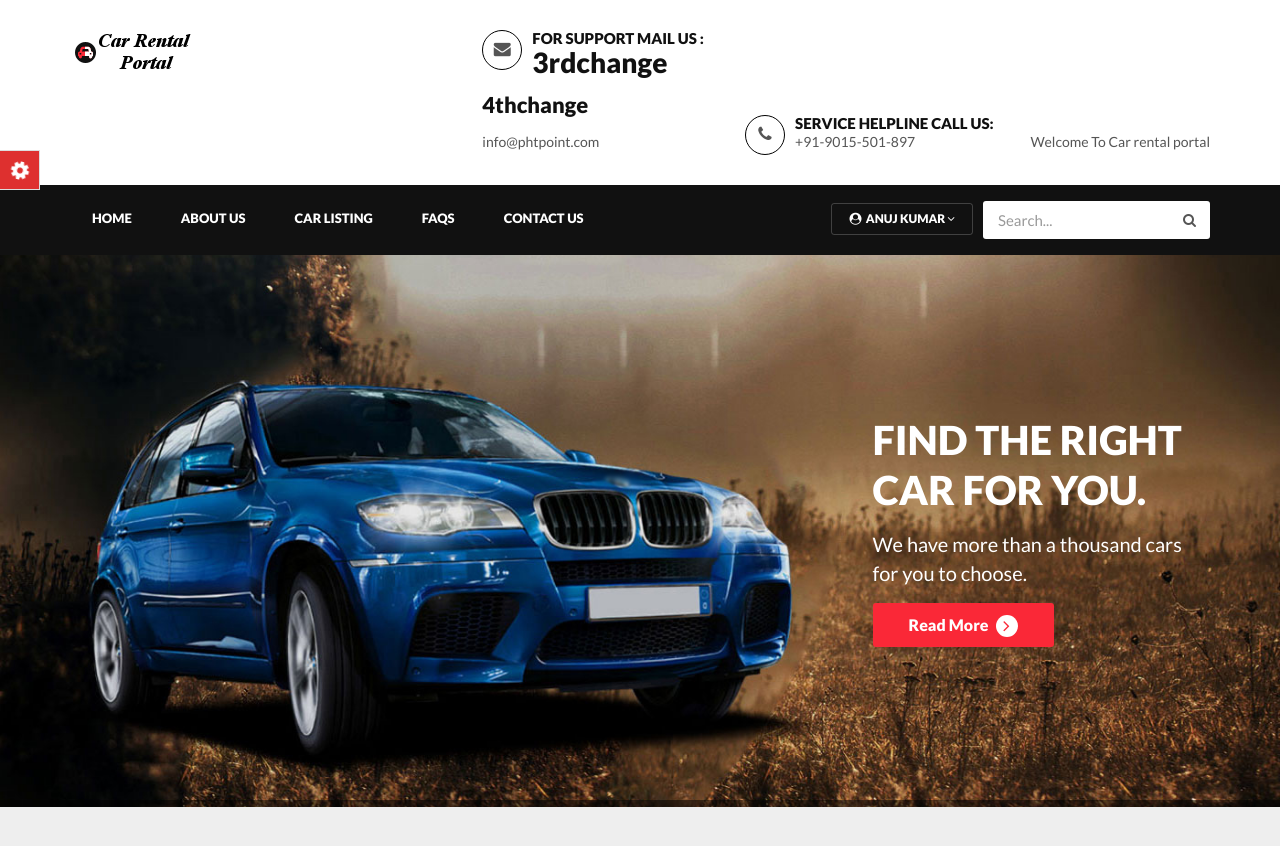
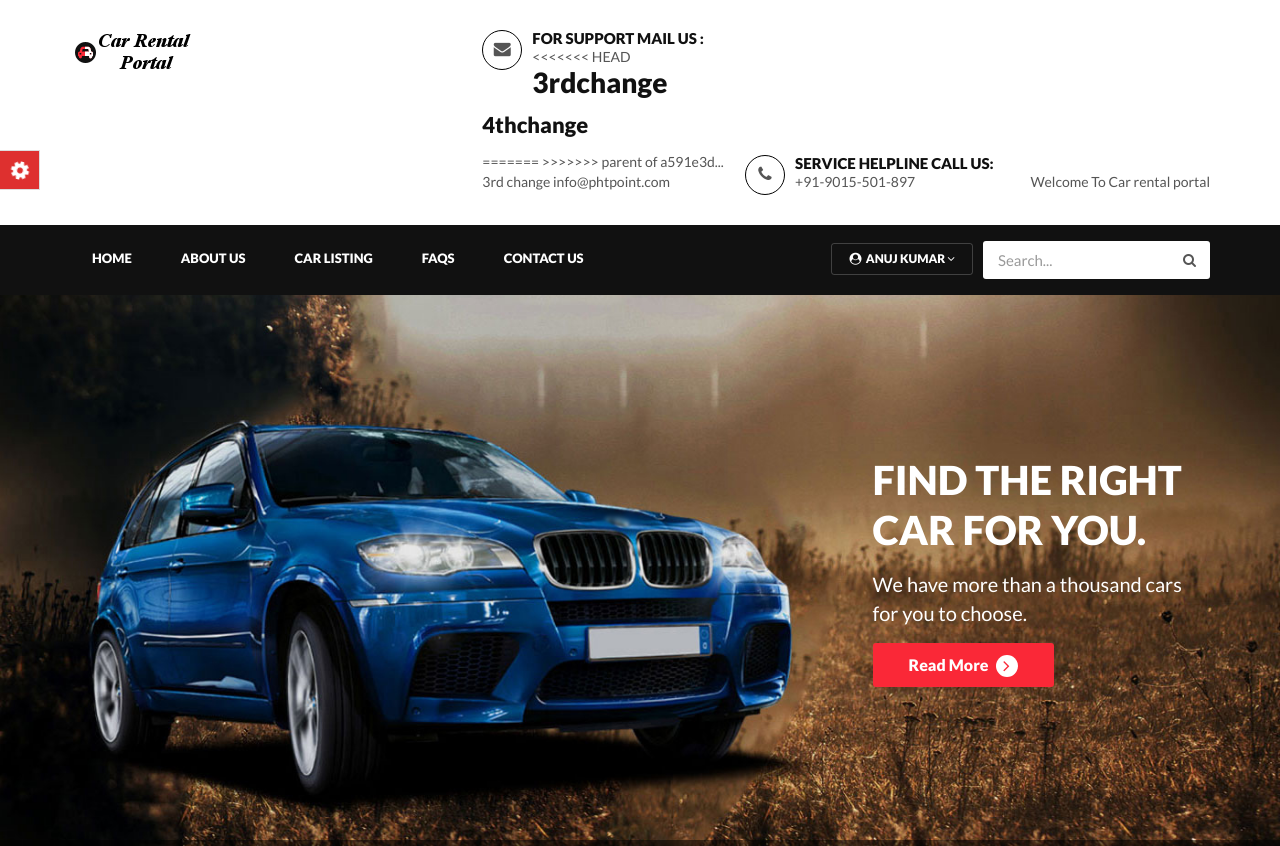
Before and after one commit to tayzarmein/repository1, a PHP site: page / in a window 1280 px wide. Shown: the top 846 px of the page. Run offline with PHP 8.4, Linux system fonts and the light colour scheme; a user stored in the database is signed in; data comes from the database, SQL or seed files in the repository.

Commit message:
Update header.php

```diff
--- a/includes/header.php
+++ b/includes/header.php
@@ -11,8 +11,11 @@
             <div class="header_widgets">
               <div class="circle_icon"> <i class="fa fa-envelope" aria-hidden="true"></i> </div>
               <p class="uppercase_text">For Support Mail us : </p>
+<<<<<<< HEAD
               <h3>3rdchange</h3>
               <h4>4thchange</h4>
+=======
+>>>>>>> parent of a591e3d... 3rd change
               <a href="mailto:info@example.com">info@phtpoint.com</a> </div>
             <div class="header_widgets">
               <div class="circle_icon"> <i class="fa fa-phone" aria-hidden="true"></i> </div>
```
